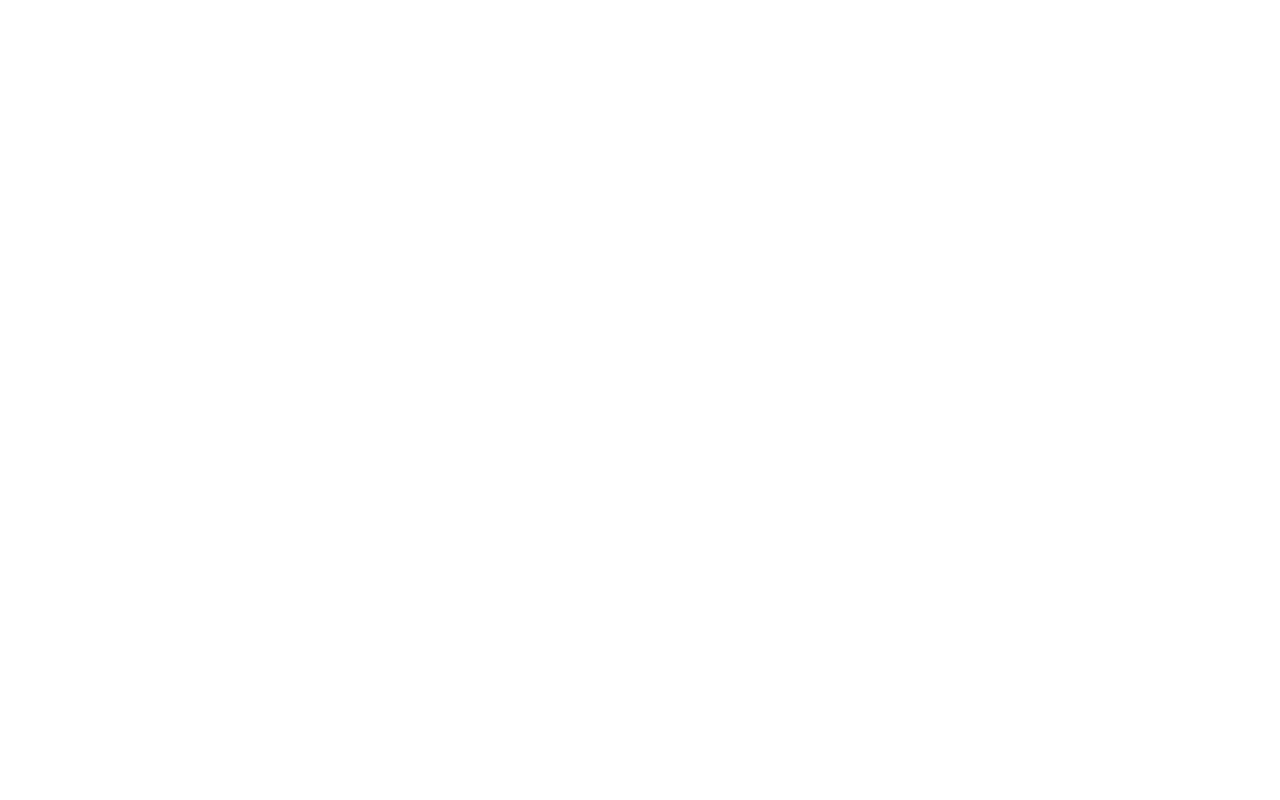
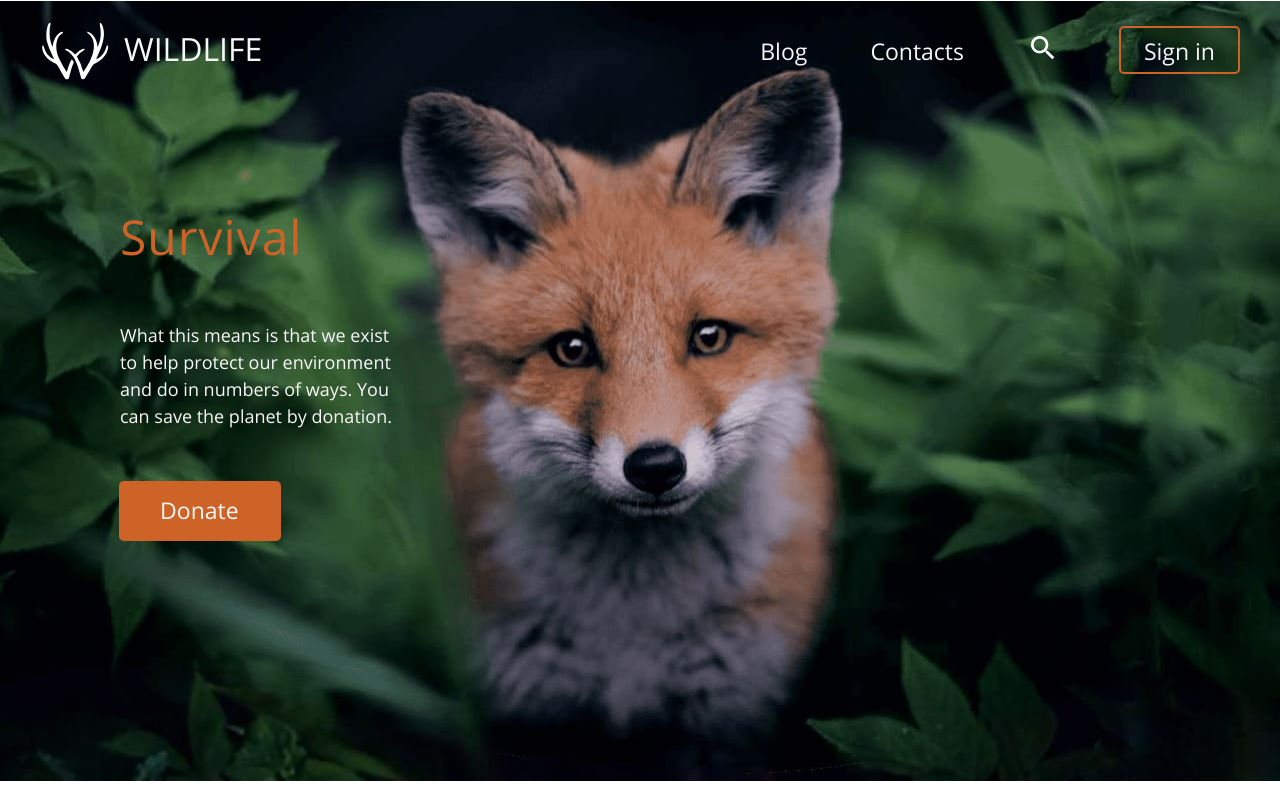
Before and after one commit to TeymurDev/wildlife, a plain HTML site: page index.html in a window 1280 px wide. Drawn offline with Linux system fonts and the light colour scheme.

Commit message:
feat: add header and survival section

```diff
--- a/css/styles.css
+++ b/css/styles.css
@@ -16,3 +16,115 @@
 *, ::before, ::after {
     box-sizing: inherit;
 }
+
+/* header  */
+
+
+.header-main {
+    position:relative;
+    height: 780px;
+    background-image: url("../images/fox.jpg");
+    background-size: cover;
+    background-position: center;
+ }
+
+.content-wrapper {
+    width: 1200px;
+    margin-left: auto;
+    margin-right: auto;
+}
+
+.header-wrapper {
+    display: flex;
+    justify-content: space-between;
+    align-items: center;
+    padding-top: 20px;
+    margin-top: 1px;
+}
+
+.header-logo {
+    display: flex;
+    align-items: center;
+}
+
+.header-main .text-item {
+    color: #f7f7f7;
+    text-transform: uppercase;
+    font-family: 'Open Sans';
+    font-size: 32px;
+    padding-left: 13px;
+    margin-top: -4px;
+}
+
+.header-main .logo-item {
+    width: 71px;
+    height: 58px;
+}
+
+.header-main .nav-items {
+    display: flex;
+    align-items: center;
+}
+
+.header-main .anchor-item {
+    color: #f7f7f7;
+    font-family: 'Open Sans';
+    text-decoration: none;
+    font-size: 23px;
+    line-height: 60px;
+}
+
+.header-main .contacts-item { margin-left: 63px; }
+
+ .header-main .loupe-item { margin-left: 67px; }
+
+.header-main .anchor-button {
+    border: 2px solid #cd6326;
+    border-radius: 5px;
+    padding: 7px 23px 5px;
+    margin-left: 64px;
+}
+
+.header-main a.button-hover:hover { background-color: #cd6326; }
+
+.header-main a.anchor-hover:hover { color: #cd6326; }
+
+/* section survival  */
+
+.survival .h1-item {
+    position: absolute;
+    left: 120px;
+    top: 201px;
+    font-family: 'Open Sans';
+    font-size: 48px;
+    line-height: 72px;
+    color: #cd6326;
+    letter-spacing: 1px;
+}
+
+.survival .p-item {
+    position: absolute;
+    left: 120px;
+    top: 322px;
+    font-family: 'Open Sans';
+    font-size: 18px;
+    line-height: 27px;
+    color: #f7f7f7;
+    width: 274px;
+}
+
+.survival .anchor-item {
+    position: absolute;
+    left: 119px;
+    top: 481px;
+    border-radius: 5px;
+    background-color: #cd6326;
+    padding: 16px 42px 17px 41px;
+    font-family: 'Open Sans';
+    text-decoration: none;
+    color: #f7f7f7;
+    font-size: 23px;
+    line-height: 26.95px;
+}
+
+.survival a.anchor-hover:hover { background-color: #e39128; }
--- a/index.html
+++ b/index.html
@@ -1,5 +1,6 @@
 <!doctype html>
 <html lang="en">
+
 <head>
     <meta charset="utf-8">
     <meta http-equiv="x-ua-compatible" content="ie=edge">
@@ -8,6 +9,51 @@
     <link rel="stylesheet" href="./css/reset.css">
     <link rel="stylesheet" href="./css/styles.css">
 </head>
+
 <body>
+    <!-- header  -->
+    <header class="header-main">
+        <div class="content-wrapper">
+            <div class="header-wrapper">
+                <div class="header-logo">
+                    <img class="logo-item" src="./images/logo.svg" alt="wildlife logo">
+                    <span class="text-item">wildlife</span>
+                </div>
+                <nav class="header-nav">
+                    <ul class="nav-items">
+                        <li>
+                            <a class="anchor-item anchor-hover" href="#">Blog</a>
+                        </li>
+                        <li>
+                            <a class="contacts-item anchor-item anchor-hover" href="#">Contacts</a>
+                        </li>
+                        <li>
+                            <a class="loupe-item anchor-item" href="#">
+                                <img src="./images/loupe.svg" alt="loupe">
+                            </a>
+                        </li>
+                        <li>
+                            <a class="anchor-item anchor-button button-hover" href="#">Sign in</a>
+                        </li>
+                    </ul>
+                </nav>
+            </div>
+        </div>
+    </header>
+    <main>
+        <!-- section survival  -->
+        <div class="content-wrapper">
+            <section class="survival">
+                <h1 class="h1-item">Survival</h1>
+                <p class="p-item">
+                    What this means is that we exist to help protect
+                    our environment and do in numbers of ways.
+                    You can save the planet by donation.
+                </p>
+                <a class="anchor-item anchor-hover" href="#">Donate</a>
+            </section>
+        </div>
+    </main>
 </body>
+
 </html>
```
Also changed, not shown: images/fox.jpg (added), images/logo.svg (added), images/loupe.svg (added).
